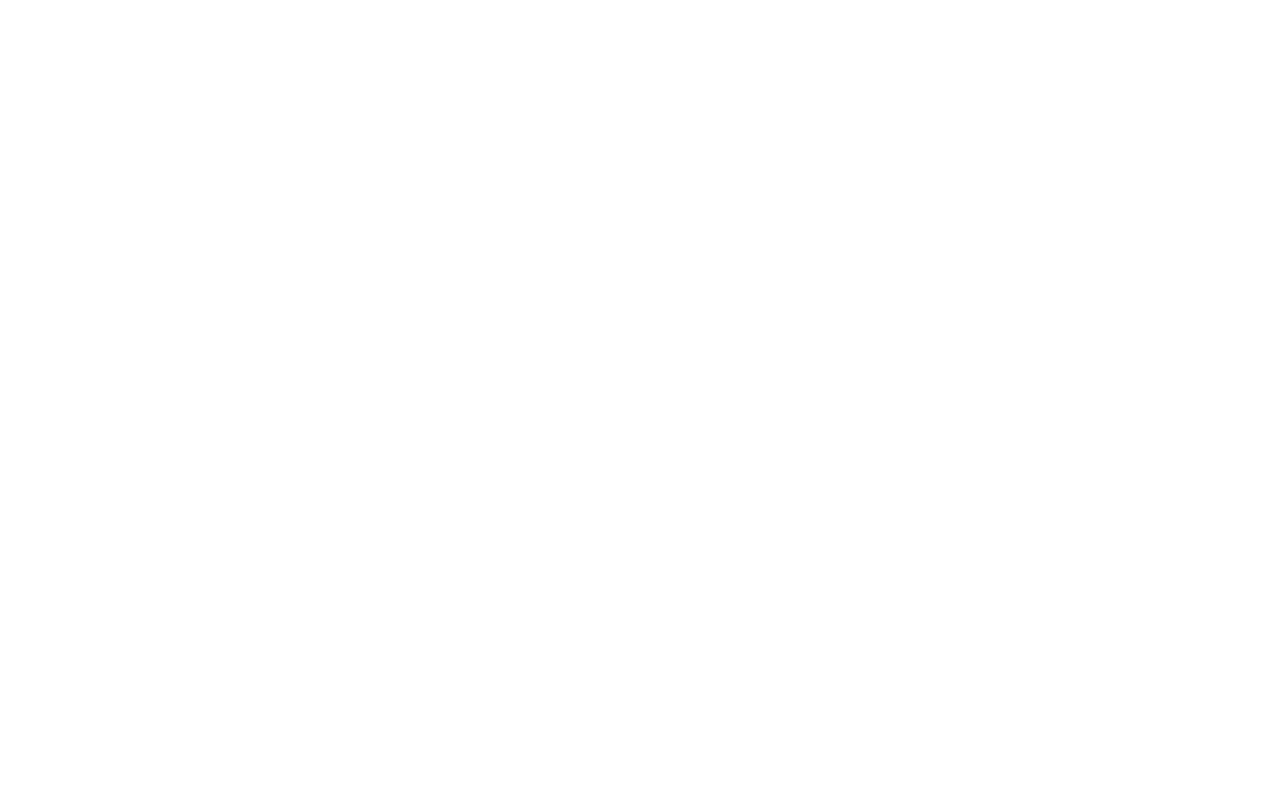
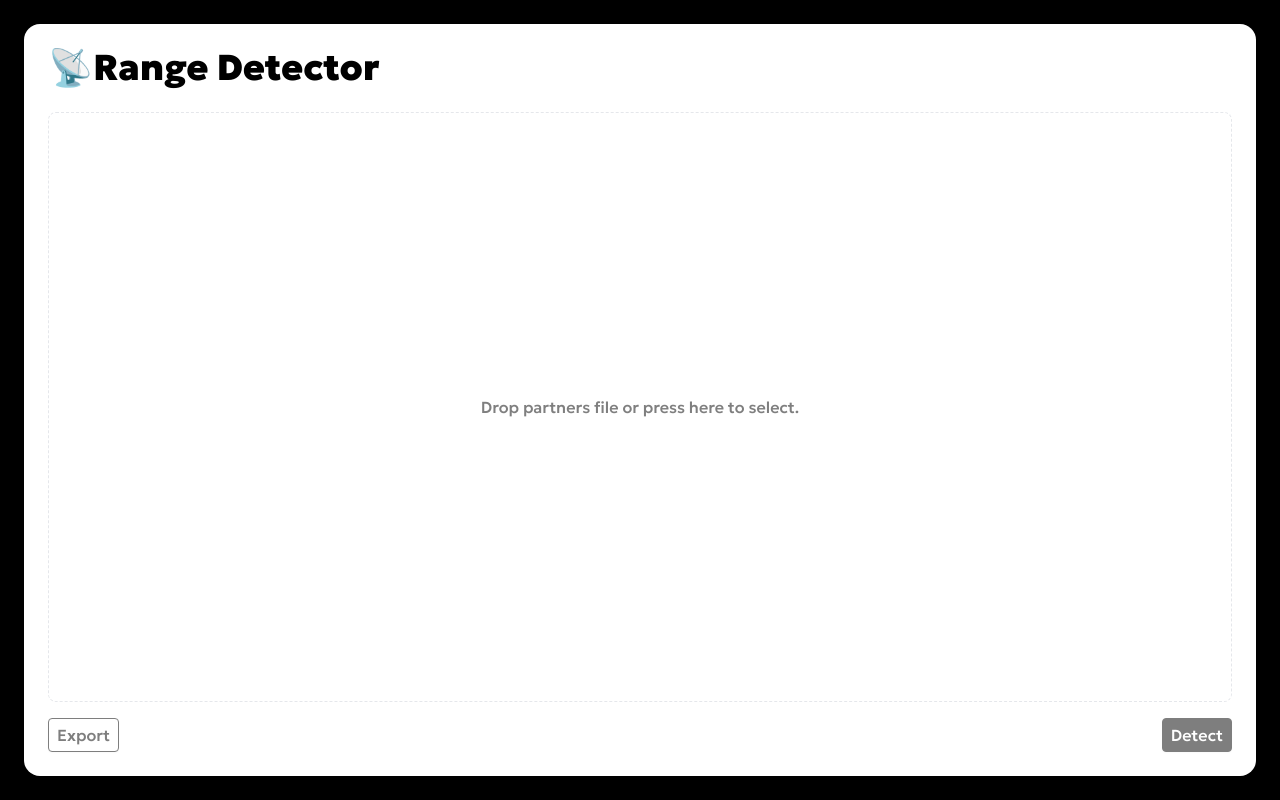
Before and after one commit to dobromiryor/range-detector, a React (Vite) app: page / in a window 1280 px wide. Built offline with nearby package versions, Linux system fonts and the light colour scheme.

Commit message:
feat: ✨ updated ui

```diff
--- a/src/App.tsx
+++ b/src/App.tsx
@@ -1,5 +1,29 @@
+import { FileForm } from "@/components/FileForm";
+import { Logo } from "@/components/Logo";
+import { PartnersList } from "@/components/PartnersList";
+import { usePartners } from "@/hooks/use-partners";
+import { cn } from "@/utils/cn";
+
 function App() {
-	return <></>;
+	const [partners] = usePartners();
+
+	return (
+		<main className="flex justify-center items-center bg-black sm:p-6 min-h-0 h-dvh overflow-hidden">
+			<section className="flex-1 flex flex-col md:flex-row h-full max-h-[1080px] max-w-screen-xl bg-white sm:rounded-2xl overflow-hidden">
+				<div
+					className={cn(
+						partners.length
+							? "starting:flex-1 grow-[0.0001] flex-initial"
+							: "starting:flex-initial starting:grow-[0.0001] flex-1",
+						"md:flex-1 flex flex-col p-6 gap-6 transition-all duration-300"
+					)}>
+					<Logo />
+					<FileForm />
+				</div>
+				<PartnersList />
+			</section>
+		</main>
+	);
 }
 
 export default App;
--- /dev/null
+++ b/src/components/Button.tsx
@@ -0,0 +1,32 @@
+import { cn } from "@/utils/cn";
+import type { ButtonHTMLAttributes } from "react";
+
+interface ButtonProps extends ButtonHTMLAttributes<HTMLButtonElement> {
+	variant?: "solid" | "outline";
+}
+
+const buttonStyles: Record<ButtonProps["variant"] & string, string> = {
+	solid:
+		"border-black bg-black text-white disabled:hover:bg-black disabled:hover:border-black hover:bg-zinc-800 hover:border-zinc-800",
+	outline:
+		"border-black bg-white text-black disabled:hover:border-black disabled:hover:bg-white hover:bg-zinc-100 hover:border-zinc-800",
+};
+
+export const Button = ({
+	children,
+	className,
+	variant = "solid",
+	...props
+}: ButtonProps) => {
+	return (
+		<button
+			className={cn(
+				buttonStyles[variant],
+				"py-1 px-2 border font-medium rounded shadow-sm hover:shadow disabled:hover:shadow-sm disabled:opacity-50 transition-all",
+				className
+			)}
+			{...props}>
+			{children}
+		</button>
+	);
+};
--- /dev/null
+++ b/src/components/FileForm.tsx
@@ -0,0 +1,74 @@
+import { Button } from "@/components/Button";
+import { FileInput } from "@/components/FileInput";
+import { usePartners } from "@/hooks/use-partners";
+import type { Partner } from "@/schemas/partner.schema";
+import { parsePartnersFromFile } from "@/utils/parse-file";
+import { processPartners } from "@/utils/process-partners";
+import { useState } from "react";
+
+export const FileForm = () => {
+	const [partners, setPartners] = usePartners();
+	const [error, setError] = useState<Error | null>(null);
+	const [parsedContent, setParsedContent] = useState<Partner[]>([]);
+
+	const handleFileLoad = (content: string) => {
+		setError(null);
+
+		try {
+			const parsedPartners = parsePartnersFromFile(content);
+
+			setParsedContent(parsedPartners);
+		} catch (error) {
+			if (error instanceof Error) {
+				setError(error);
+				setPartners([]);
+			}
+		}
+	};
+
+	const handleRangeDetection = () => {
+		if (!parsedContent) return;
+		setPartners(processPartners(parsedContent));
+	};
+
+	const handleExport = () => {
+		if (!partners.length) return;
+
+		const a = document.createElement("a");
+
+		const content = partners
+			.map(({ partner_id, name }) => JSON.stringify({ partner_id, name }))
+			.join("\n");
+
+		const file = new Blob([content], { type: "text/plain" });
+		a.href = URL.createObjectURL(file);
+
+		a.download = "partners.txt";
+		document.body.appendChild(a);
+		a.click();
+	};
+
+	return (
+		<div className="flex-1 flex flex-col gap-4">
+			<FileInput onFileLoad={handleFileLoad} error={error} />
+
+			<div className="flex justify-between">
+				<Button
+					variant="outline"
+					disabled={!!error || !partners.length}
+					onClick={handleExport}>
+					Export
+				</Button>
+				<Button
+					disabled={
+						(!parsedContent.length && !partners.length) ||
+						!parsedContent.length ||
+						!!error
+					}
+					onClick={handleRangeDetection}>
+					Detect
+				</Button>
+			</div>
+		</div>
+	);
+};
--- /dev/null
+++ b/src/components/FileInput.tsx
@@ -0,0 +1,63 @@
+import { usePartners } from "@/hooks/use-partners";
+import { cn } from "@/utils/cn";
+import { useState, type ChangeEvent } from "react";
+
+interface FileInputProps {
+	error: Error | null;
+	onFileLoad: (fileContent: string) => void;
+}
+
+export const FileInput = ({ error, onFileLoad }: FileInputProps) => {
+	const [fileName, setFileName] = useState<string | undefined>();
+	const [_partners, setPartners] = usePartners();
+
+	const handleFileChange = (event: ChangeEvent<HTMLInputElement>) => {
+		const file = event.target.files?.[0];
+
+		if (!file) {
+			setPartners([]);
+			setFileName(undefined);
+			onFileLoad("");
+			return;
+		}
+
+		setFileName(file.name);
+
+		const reader = new FileReader();
+		reader.onload = (e) => {
+			const content = e.target?.result as string;
+			onFileLoad(content);
+		};
+		reader.readAsText(file);
+	};
+
+	return (
+		<div
+			className={cn(
+				"relative flex-1 flex items-center justify-center p-10 border border-dashed rounded-lg",
+				error ? "border-red-500" : "border-inherit"
+			)}>
+			<button
+				className="flex flex-col items-center justify-center w-full"
+				tabIndex={-1}>
+				<input
+					id="fileInput"
+					type="file"
+					accept=".txt,.json"
+					onChange={handleFileChange}
+					className="absolute inset-0 cursor-pointer rounded-lg file:hidden text-white/0"
+				/>
+				<label
+					htmlFor="fileInput"
+					className={cn(
+						error ? "text-red-500" : fileName ? "text-black" : "text-black/50",
+						"font-medium"
+					)}>
+					{error?.message ??
+						fileName ??
+						"Drop partners file or press here to select."}
+				</label>
+			</button>
+		</div>
+	);
+};
--- /dev/null
+++ b/src/components/Logo.tsx
@@ -0,0 +1,8 @@
+export const Logo = () => (
+	<div className="text-2xl [@media(min-width:360px)]:text-3xl [@media(min-width:400px)]:text-4xl leading-10 select-none">
+		<span role="img" aria-label="satellite">
+			📡
+		</span>
+		<span className="font-black">Range Detector</span>
+	</div>
+);
--- /dev/null
+++ b/src/components/PartnerCard.tsx
@@ -0,0 +1,17 @@
+import type { ProcessedPartner } from "@/schemas/partner.schema";
+
+interface PartnerCardProps {
+	partner: ProcessedPartner;
+}
+
+export const PartnerCard = ({ partner }: PartnerCardProps) => {
+	return (
+		<li className="flex justify-between items-baseline gap-4 border bg-white p-4 rounded-lg select-none shadow-none hover:shadow-lg transition-shadow">
+			<div className="flex gap-1 items-baseline">
+				<span className="text-lg">{partner.name}</span>
+				<span className="text-black/50 text-sm">#{partner.partner_id}</span>
+			</div>
+			<span className="text-sm">{partner.distance.toFixed(2)}km</span>
+		</li>
+	);
+};
--- /dev/null
+++ b/src/components/PartnersList.tsx
@@ -0,0 +1,39 @@
+import { PartnerCard } from "@/components/PartnerCard";
+import { Separator } from "@/components/Separator";
+import { usePartners } from "@/hooks/use-partners";
+import { cn } from "@/utils/cn";
+
+export const PartnersList = () => {
+	const [partners] = usePartners();
+
+	return (
+		<div
+			className={cn(
+				"flex flex-col md:flex-row min-h-0 max-h-full transition-all transition-allow-discrete duration-300 origin-bottom md:origin-right",
+				partners.length
+					? "flex starting:flex-initial starting:grow-[0.0001] flex-1"
+					: "hidden starting:flex-1 flex-initial grow-[0.0001]"
+			)}>
+			<Separator />
+			<div
+				className={cn(
+					"flex-1 flex-col min-h-0 max-h-full transition-allow-discrete transition-opacity delay-500 duration-300",
+					partners.length
+						? "flex starting:opacity-0 opacity-100"
+						: "hidden starting:opacity-100 opacity-0"
+				)}>
+				<div className="md:grow md:shrink-0 md:flex md:items-end md:h-16 md:mt-6 p-6">
+					<h1 className="text-2xl font-bold">Partners within 100km</h1>
+				</div>
+				<ul className="flex flex-col px-6 pb-6 gap-4 max-h-full overflow-y-auto">
+					{partners.map((partner) => (
+						<PartnerCard
+							key={`Partner__Card__${partner.partner_id}`}
+							partner={partner}
+						/>
+					))}
+				</ul>
+			</div>
+		</div>
+	);
+};
--- /dev/null
+++ b/src/components/Separator.tsx
@@ -0,0 +1,17 @@
+import { usePartners } from "@/hooks/use-partners";
+import { cn } from "@/utils/cn";
+
+export const Separator = () => {
+	const [partners] = usePartners();
+
+	return (
+		<div
+			className={cn(
+				"border-t md:border-l transition-allow-discrete transition-opacity delay-300 duration-300",
+				partners.length
+					? "block starting:opacity-0 opacity-100"
+					: "hidden starting:opacity-100 opacity-0"
+			)}
+		/>
+	);
+};
```
